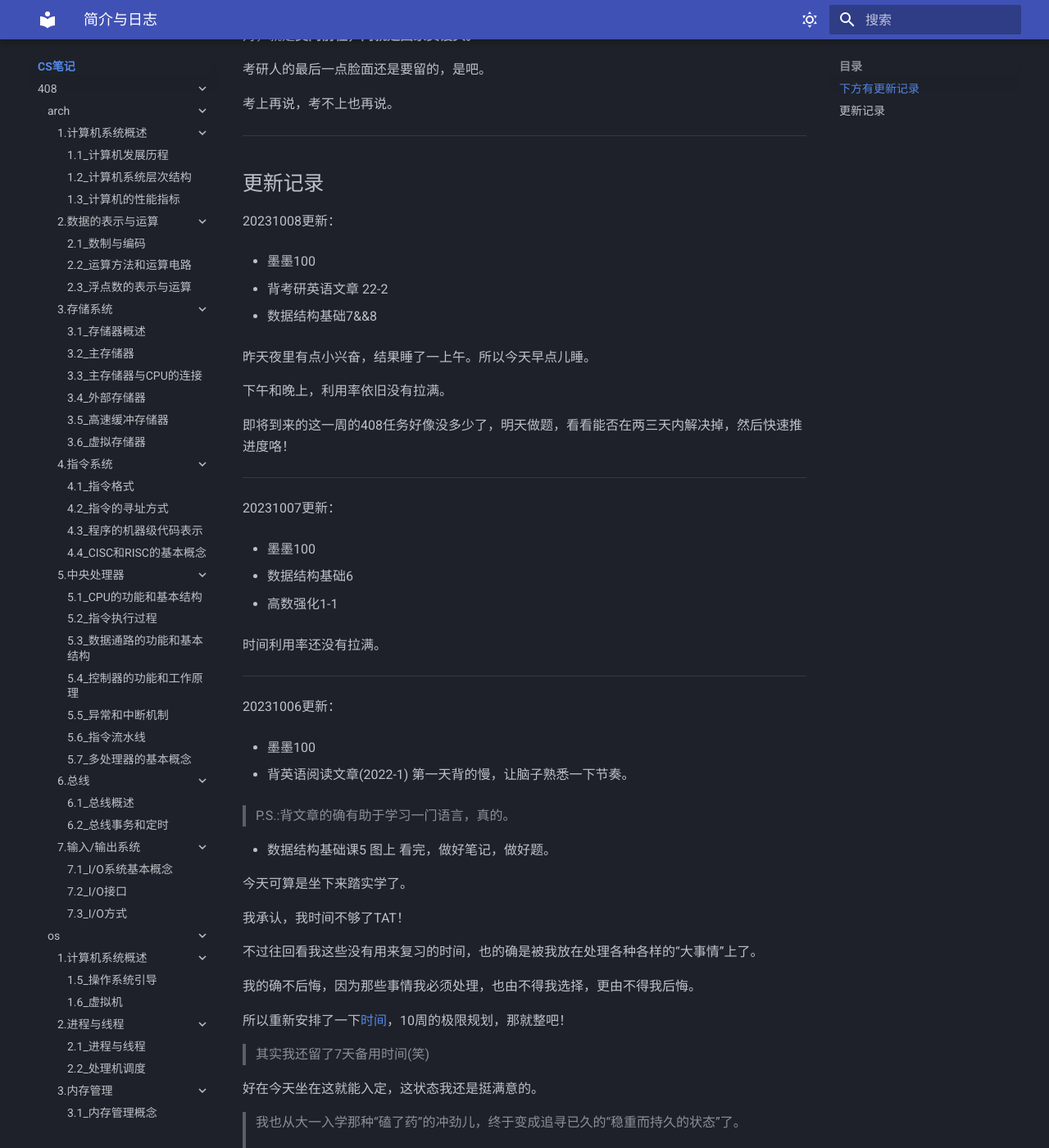
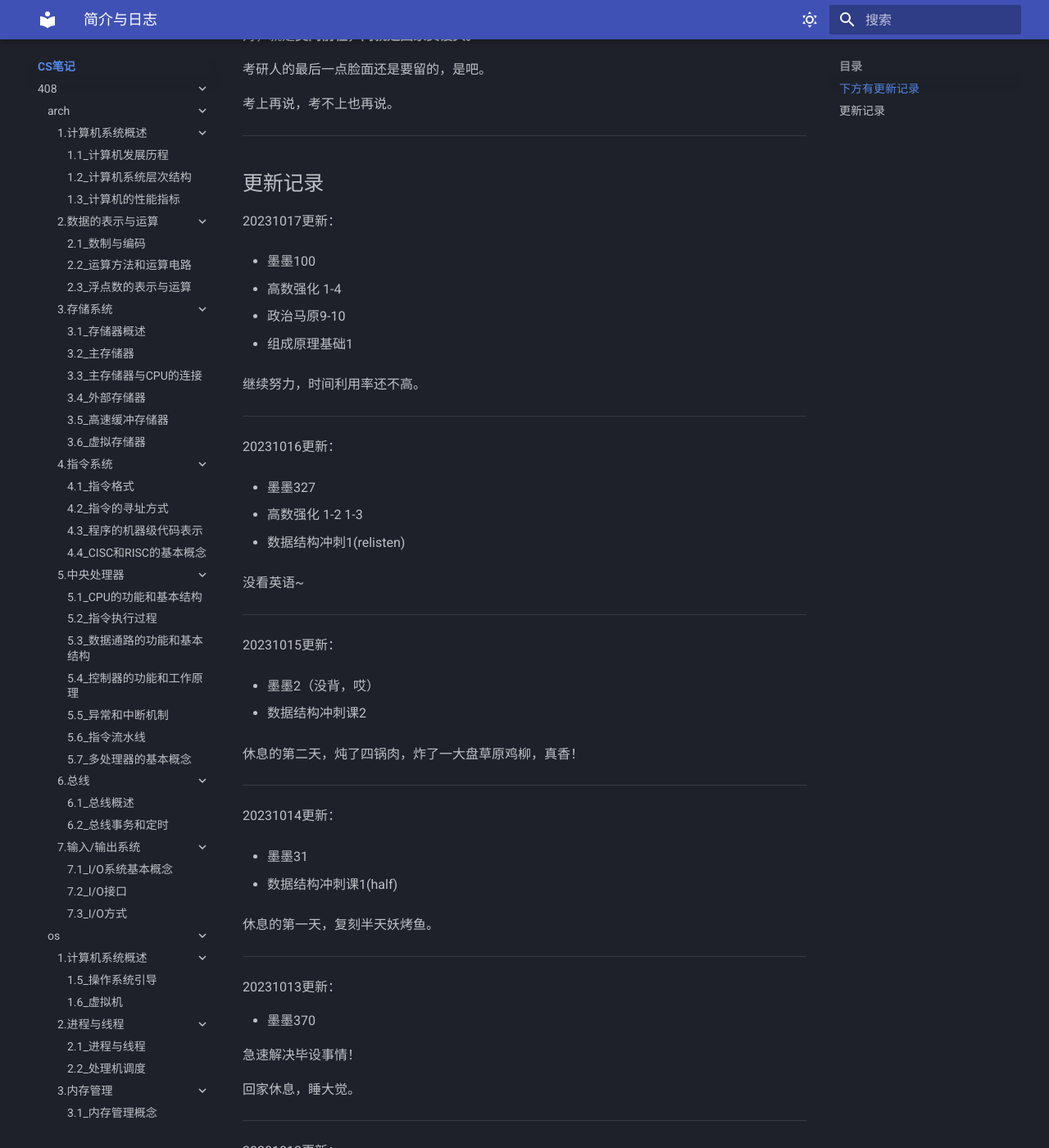
Before and after one commit to Haohahahaha/cs, an MkDocs documentation site: the page built from docs/index.md, in a window 1280 px wide and 1400 px high, scrolled down 768 px. Shown: the whole window at 82% size. Built offline with MkDocs 1.6.1 and Material for MkDocs 9.7.7, drawn with Linux system fonts in a browser that asks for light colours; some of the changed text lies outside the part shown.

Commit message:
2023-10-17_22:30:02 update

```diff
--- a/docs/index.md
+++ b/docs/index.md
@@ -39,6 +39,108 @@
 <a id="update"></a>
 
 ## 更新记录
+
+20231017更新：
+
+- 墨墨100
+
+- 高数强化 1-4
+
+- 政治马原9-10
+
+- 组成原理基础1
+
+继续努力，时间利用率还不高。
+
+---
+
+20231016更新：
+
+- 墨墨327
+
+- 高数强化 1-2 1-3
+
+- 数据结构冲刺1(relisten)
+
+没看英语~
+
+---
+
+20231015更新：
+
+- 墨墨2（没背，哎）
+
+- 数据结构冲刺课2
+
+休息的第二天，炖了四锅肉，炸了一大盘草原鸡柳，真香！
+
+---
+
+20231014更新：
+
+- 墨墨31
+
+- 数据结构冲刺课1(half)
+
+休息的第一天，复刻半天妖烤鱼。
+
+---
+
+20231013更新：
+
+- 墨墨370
+
+急速解决毕设事情！
+
+回家休息，睡大觉。
+
+---
+
+20201012更新：
+
+- 墨墨100
+
+- 精读 21-2 复习 21-1 22-4
+
+---
+
+20231011更新：
+
+- 墨墨100
+
+- 精读 21-1
+
+- 政治马原8
+
+吃了碳水犯困，于是改饮食：
+
+早上改蛋白，中午吃水果，晚上散散步
+
+---
+
+20231010更新：
+
+- 墨墨100
+
+- 精读 22-4
+
+- 数据结构强化4
+
+- 政治马原7
+
+---
+
+20231009更新：
+
+- 墨墨60
+
+- 考研英语文章 22-3
+
+- 政治马原6
+
+下午睡了一觉。
+
+---
 
 20231008更新：
 
```
